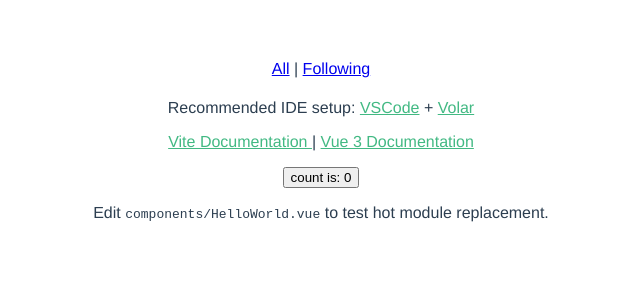
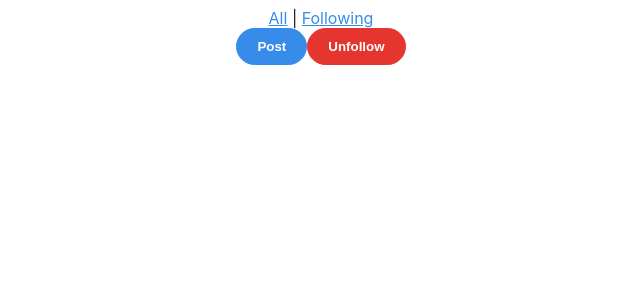
Before and after one commit to mpossas/app-posterr, a Vue app: page / in a window 1280 px wide. Shown: the top 300 px of the page, without its empty margins (319-959 px from the left). Built offline with nearby package versions, Linux system fonts and the light colour scheme.

Commit message:
Add base style

```diff
--- a/package.json
+++ b/package.json
@@ -14,6 +14,8 @@
   },
   "devDependencies": {
     "@vitejs/plugin-vue": "^2.3.0",
+    "sass": "^1.49.11",
+    "sass-loader": "^12.6.0",
     "vite": "^2.9.0"
   }
 }
--- a/src/App.vue
+++ b/src/App.vue
@@ -1,6 +1,4 @@
 <script setup>
-// This starter template is using Vue 3 <script setup> SFCs
-// Check out https://v3.vuejs.org/api/sfc-script-setup.html#sfc-script-setup
 </script>
 
 <template>
@@ -11,13 +9,4 @@
   <router-view/>
 </template>
 
-<style>
-#app {
-  font-family: Avenir, Helvetica, Arial, sans-serif;
-  -webkit-font-smoothing: antialiased;
-  -moz-osx-font-smoothing: grayscale;
-  text-align: center;
-  color: #2c3e50;
-  margin-top: 60px;
-}
-</style>
+<style lang="scss" src="~/assets/css/posterr.scss" />
--- /dev/null
+++ b/src/assets/css/posterr.scss
@@ -0,0 +1,35 @@
+$posterr-blue: #378cea;
+$posterr-green: #42b983;
+$posterr-red: #e4352f;
+$posterr-black: #161d26;
+$posterr-white: #ffffff;
+
+body {
+  font-family: -apple-system, BlinkMacSystemFont, "Segoe UI", Roboto, Helvetica, Arial, sans-serif;
+  background-color: $posterr-black;
+  color: $posterr-white;
+  text-align: center;
+
+  a {
+    color: $posterr-blue;
+  }
+
+  button {
+    font-weight: bold;
+    color: $posterr-white;
+    background-color: $posterr-blue;
+    padding: 10px 20px;
+    border: 1px solid $posterr-blue;
+    border-radius: 20px;
+  }
+
+  .btn-danger {
+    background-color: $posterr-red;
+    border-color: $posterr-red;
+  }
+
+  @media (prefers-color-scheme: light) {
+    background-color: $posterr-white;
+    color: $posterr-black;
+  }
+}
--- a/src/components/Home.vue
+++ b/src/components/Home.vue
@@ -1,40 +1,10 @@
 <script setup>
-import { ref } from 'vue'
-
-defineProps({
-  msg: String
-})
-
-const count = ref(0)
 </script>
 
 <template>
-  <h1>{{ msg }}</h1>
-
-  <p>
-    Recommended IDE setup:
-    <a href="https://code.visualstudio.com/" target="_blank">VSCode</a>
-    +
-    <a href="https://github.com/johnsoncodehk/volar" target="_blank">Volar</a>
-  </p>
-
-  <p>
-    <a href="https://vitejs.dev/guide/features.html" target="_blank">
-      Vite Documentation
-    </a>
-    |
-    <a href="https://v3.vuejs.org/" target="_blank">Vue 3 Documentation</a>
-  </p>
-
-  <button type="button" @click="count++">count is: {{ count }}</button>
-  <p>
-    Edit
-    <code>components/HelloWorld.vue</code> to test hot module replacement.
-  </p>
+  <button>Post</button>
+  <button class="btn-danger">Unfollow</button>
 </template>
 
 <style scoped>
-a {
-  color: #42b983;
-}
 </style>
```
Also changed, not shown: 1 other file (tests, documents, lock files or other folders).
